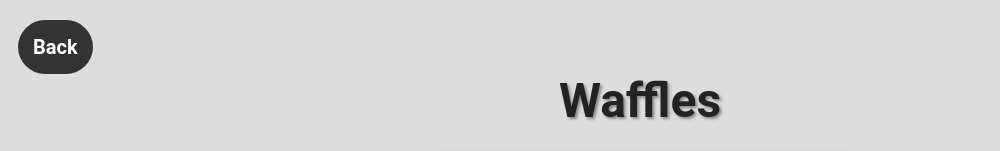
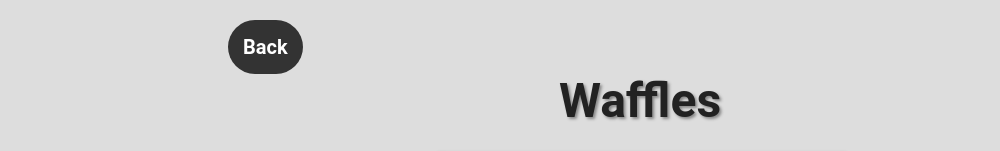
Before and after one commit to jdmrabe/odin-recipes, a plain HTML site: page recipes/waffles.html in a window 1280 px wide. Shown: the top 151 px of the page, without its empty margins (0-1000 px from the left). Drawn offline with Linux system fonts and the light colour scheme.

Commit message:
Update back button placement

```diff
--- a/style.css
+++ b/style.css
@@ -128,7 +128,7 @@ div.main-container {
 .back {
     position: absolute;
     top: 20px;
-    margin-left: 10px;
+    margin-left: 220px;
     padding: 15px;
     background-color: #333;
     color: #fff;
```
